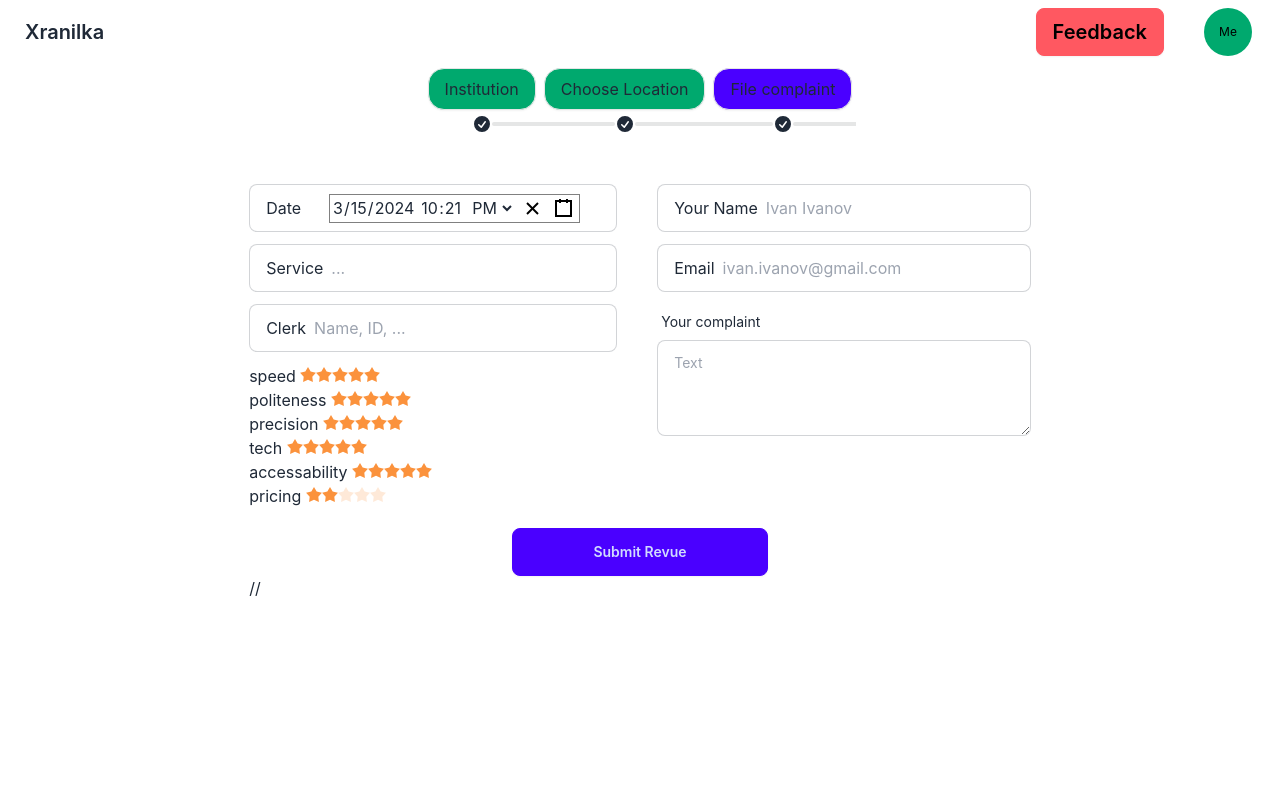
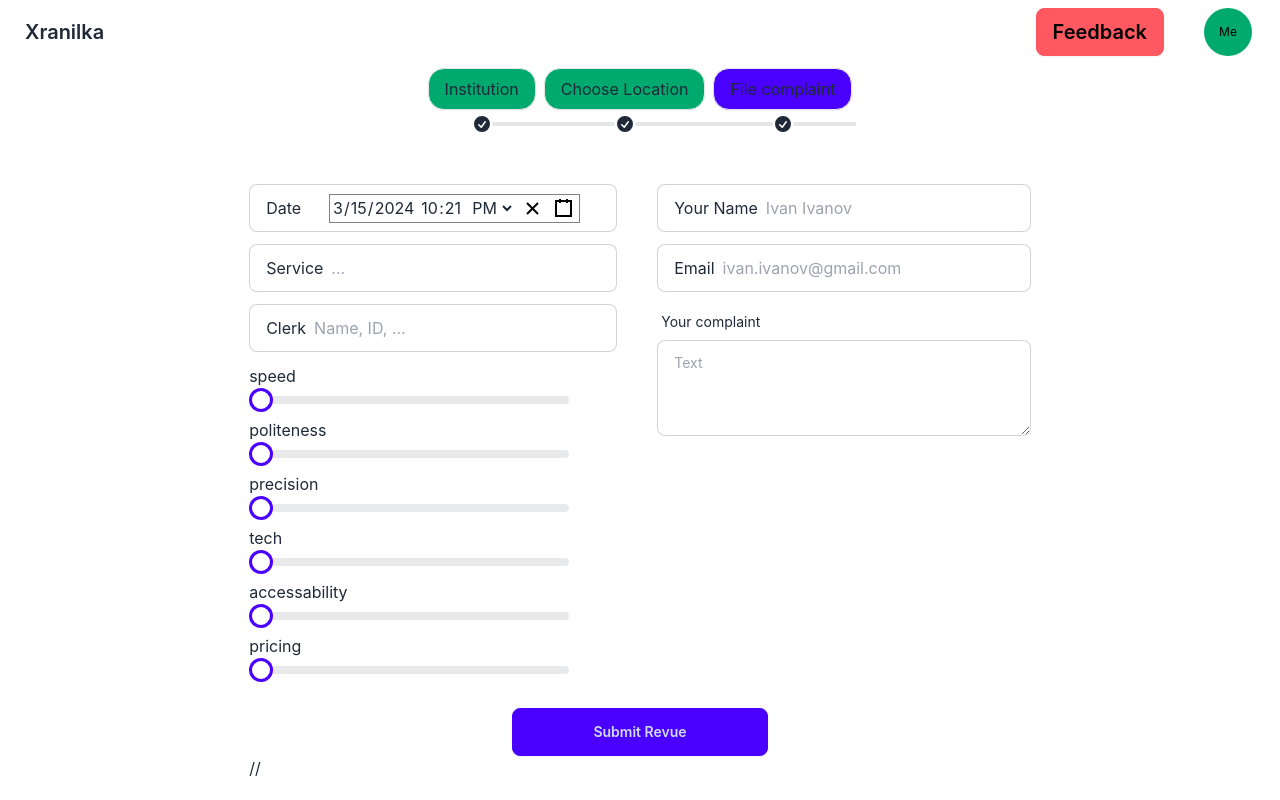
Before and after one commit to NikolayLazarov/HackTUES10, a React (Create React App) app in the folder front-end/: page /complaint-form in a window 1280 px wide. Built offline with nearby package versions, Linux system fonts and the light colour scheme.

Commit message:
Update start

```diff
--- a/front-end/src/components/ComplaintForm/ComplaintForm.jsx
+++ b/front-end/src/components/ComplaintForm/ComplaintForm.jsx
@@ -4,7 +4,6 @@ import 'react-calendar/dist/Calendar.css';
 import 'react-clock/dist/Clock.css';
 // import {Datepicker} from "react-datetime-picker"
 import DatePicker from '../DatePicker/DatePicker'
-import SelectorOptions from '../SelectorOptions/SelectorOptions';
 import Rating from '../SelectorOptions/Rating';
 import {useNavigate} from "react-router-dom"
 import { useState } from 'react';
@@ -12,17 +11,16 @@ import { useState } from 'react';
 
 const ComplaintForm = () => {
     const navigate = useNavigate();
-
-    const [formData, setFormData] = useState({
+    let [formData,setFormData] = useState({
         "time": "2023-08-12T20:17:46.384Z",
         "user": "3",
         "complaints":{
-            "speed": 5,
-            "politeness": 2,
-            "precision": 10,
-            "tech":10,
-            "accessability": 10,
-            "pricing":10
+            "speed": 0,
+            "politeness": 0,
+            "precision": 0,
+            "tech":0,
+            "accessability": 0,
+            "pricing":0
         },
         "officeId": 3,
         "institutionId": 1,
@@ -30,7 +28,7 @@ const ComplaintForm = () => {
         "clerk": "Ivana",
         "comment": "Rude",
         "media": []
-        });
+        })
 
     const handleChange = (e) => {
         const { name, value } = e.target;
@@ -73,7 +71,7 @@ const ComplaintForm = () => {
             <div className='space-y-3'>
                 <label className="input input-bordered flex items-center gap-2">
                 Date
-                <DatePicker  onChange={(date) => setFormData({...formData, date})} />
+                <DatePicker  onChange={(date) => setFormData(({...formData, date}))} />
                 </label>
 
                 <label className="input input-bordered flex items-center gap-2">
@@ -85,9 +83,14 @@ const ComplaintForm = () => {
                 Clerk
                 <input type="text" name='clerk' className="grow" placeholder="Name, ID, ..." onChange={handleChange}/>
                 </label>
-
-                    <SelectorOptions options={["speed" , "politeness", "precision", "tech", "accessability", "pricing"]}/>
-
+                <ul className="u select-bordered w-80">
+                    speed <input type="range" min="0" max="10" onChange={(event)=>setFormData({...formData,complaints:{...formData.complaints,speed:event.target.value}})} value={formData.complaints.speed} class="range range-primary" />
+                    politeness <input type="range" min="0" max="10" onChange={(event)=>setFormData({...formData,complaints:{...formData.complaints,politeness:event.target.value}})} value={formData.complaints.politeness} class="range range-primary" />
+                    precision <input type="range" min="0" max="10" onChange={(event)=>setFormData({...formData,complaints:{...formData.complaints,precision:event.target.value}})} value={formData.complaints.precision} class="range range-primary" />
+                    tech <input type="range" min="0" max="10" onChange={(event)=>setFormData({...formData,complaints:{...formData.complaints,tech:event.target.value}})} value={formData.complaints.tech} class="range range-primary" />
+                    accessability <input type="range" min="0" max="10" onChange={(event)=>setFormData({...formData,complaints:{...formData.complaints,accessability:event.target.value}})} value={formData.complaints.accessability} class="range range-primary" />
+                    pricing <input type="range" min="0" max="10" onChange={(event)=>setFormData({...formData,complaints:{...formData.complaints,pricing:event.target.value}})} value={formData.complaints.pricing} class="range range-primary" />
+                </ul>
             </div>
 
             <div className='space-y-3'>
--- a/front-end/src/components/SelectorOptions/Rating.jsx
+++ b/front-end/src/components/SelectorOptions/Rating.jsx
@@ -1,13 +1,21 @@
 import React from 'react'
 
-const Rating = () => {
+const Rating = ({update, number}) => {
   return (
     <div className="rating rating-sm">
-    <input type="radio" name="rating-6" className="mask mask-star-2 bg-orange-400" />
-    <input type="radio" name="rating-6" className="mask mask-star-2 bg-orange-400" checked />
-    <input type="radio" name="rating-6" className="mask mask-star-2 bg-orange-400" />
-    <input type="radio" name="rating-6" className="mask mask-star-2 bg-orange-400" />
-    <input type="radio" name="rating-6" className="mask mask-star-2 bg-orange-400" />
+      {/* <input type="slider" onMouseDown={()=>console.log('ok')} /> */}
+      {/* <input type="range" min="0" max="100" onMouseDown={()=>{console.log('sad')}} value="40" class="range range-primary" /> */}
+
+      {/* <input onChange={()=>update(1)} type="radio" name="rating-6" className="mask mask-star-2 bg-orange-400" checked={number===1} />
+      <input onChange={()=>update(2)} type="radio" name="rating-6" className="mask mask-star-2 bg-orange-400" checked={number===2} />
+      <input onChange={()=>update(3)} type="radio" name="rating-6" className="mask mask-star-2 bg-orange-400" checked={number===3} />
+      <input onChange={()=>update(4)} type="radio" name="rating-6" className="mask mask-star-2 bg-orange-400" checked={number===4} />
+      <input onChange={()=>update(5)} type="radio" name="rating-6" className="mask mask-star-2 bg-orange-400" checked={number===5} />
+      <input onChange={()=>update(6)} type="radio" name="rating-6" className="mask mask-star-2 bg-orange-400" checked={number===6} />
+      <input onChange={()=>update(7)} type="radio" name="rating-6" className="mask mask-star-2 bg-orange-400" checked={number===7}/>
+      <input onChange={()=>update(8)} type="radio" name="rating-6" className="mask mask-star-2 bg-orange-400" checked={number===8}/>
+      <input onChange={()=>update(9)} type="radio" name="rating-6" className="mask mask-star-2 bg-orange-400" checked={number===9}/>
+      <input onChange={()=>update(10)} type="radio" name="rating-6" className="mask mask-star-2 bg-orange-400" checked={number===10}/> */}
     </div>
   )
 }
--- a/front-end/src/components/SelectorOptions/SelectorOptions.jsx
+++ /dev/null
@@ -1,23 +0,0 @@
-import React from 'react'
-import { useState } from 'react';
-import Rating from './Rating';
-
-
-const SelectorOptions = () => {
-//   use state for the options
-const [pickedOption,setOption] = useState("");
-
-    return (
-  <ul className="u select-bordered">
-    <li >speed <Rating/> </li>
-    <li >politeness <Rating/> </li>
-    <li >precision <Rating/> </li>
-    <li >tech <Rating/> </li>
-    <li >accessability <Rating/></li>
-    <li >pricing <Rating/> </li>
-
-  </ul>
-  )
-}
-
-export default SelectorOptions
```
